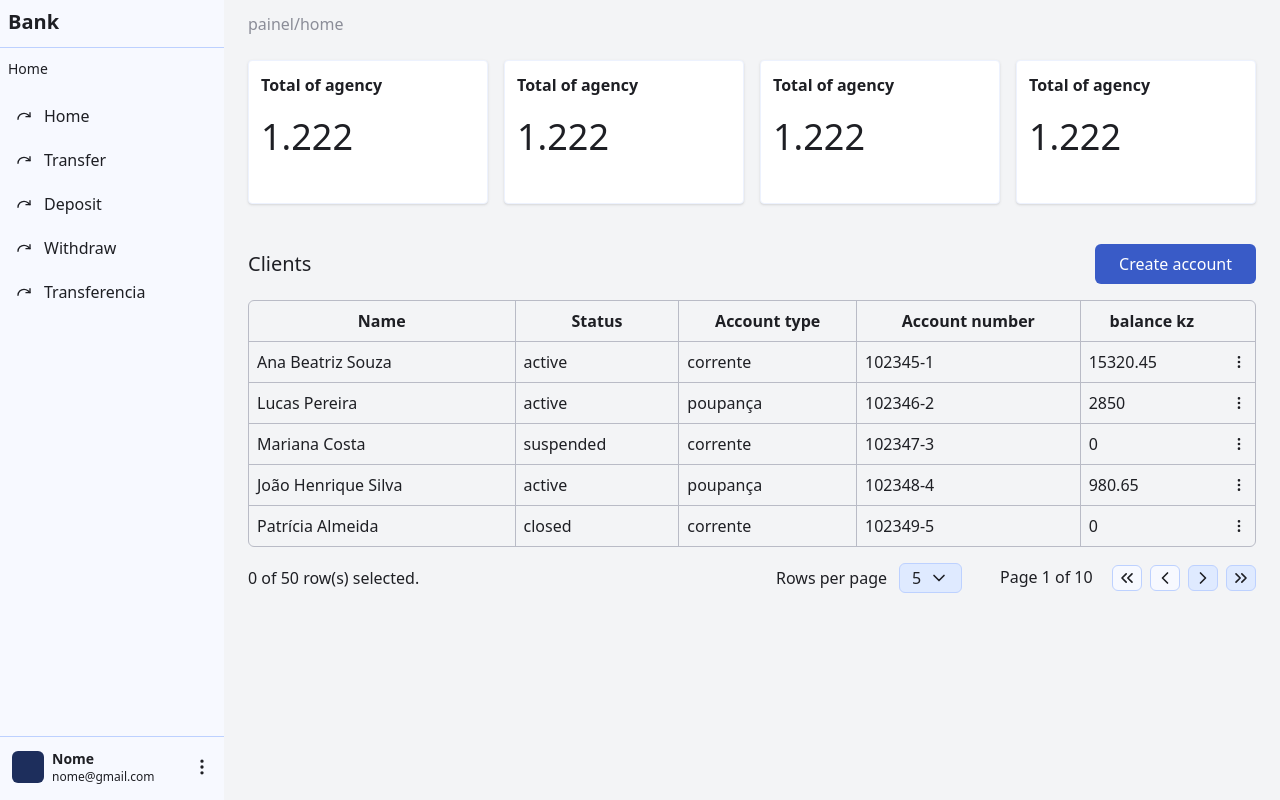
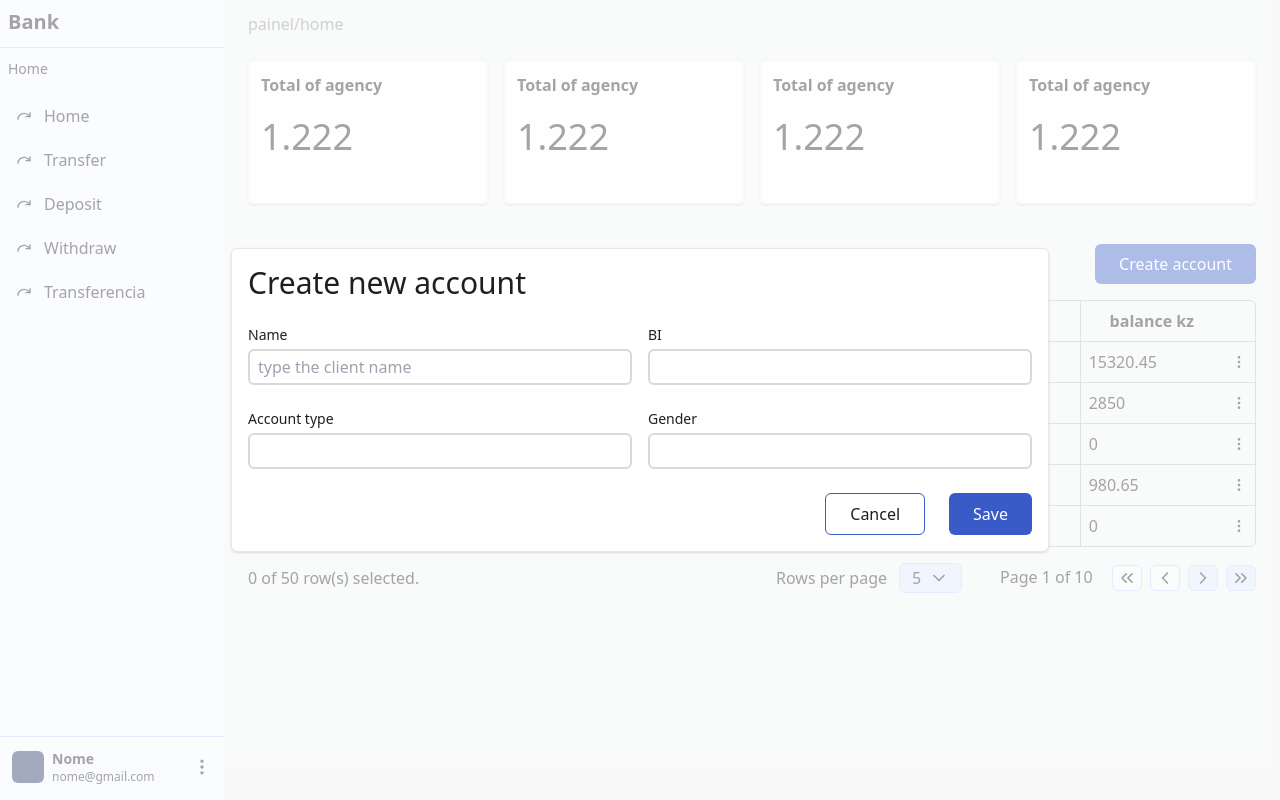
Before and after one commit to cesar7722a/trainings, a React (Vite) app: page /bank in a window 1280 px wide. Both pictures are taken after a click on the button "Create account". Built offline with nearby package versions, Linux system fonts and the light colour scheme.

Commit message:
feat: create form to create new user

```diff
--- a/src/components/input.tsx
+++ b/src/components/input.tsx
@@ -92,10 +92,7 @@ export function Input<T extends FieldValues>({
   return (
     <div className="flex flex-col w-96 space-y-1">
       {label && (
-        <Label
-          className={cn("text-sm font-medium", className)}
-          htmlFor={inputId}
-        >
+        <Label className={cn("text-sm font-medium")} htmlFor={inputId}>
           {label}
         </Label>
       )}
--- /dev/null
+++ b/src/private/form-create-client.tsx
@@ -0,0 +1,52 @@
+import { useForm } from "react-hook-form";
+import { Input } from "../components/input";
+
+export function CreateClient({
+  onClick,
+}: {
+  onClick: (value: boolean) => void;
+}) {
+  const { control, handleSubmit } = useForm();
+  const onSubmit = (data) => console.log(data);
+
+  const handleClodedModal = () => {
+    onClick(false);
+  };
+
+  return (
+    <form
+      onClick={(e) => e.stopPropagation()}
+      className="bg-white max-w-4xl border p-4 rounded-md shadow space-y-6"
+      onSubmit={handleSubmit(onSubmit)}
+    >
+      <p className="text-3xl">Create new account</p>
+      <div className="flex gap-x-4">
+        <Input
+          control={control}
+          name="name"
+          placeholder="type the client name"
+          label="Name"
+        />
+        <Input control={control} name="BI" label="BI" />
+      </div>
+      <div className="flex gap-x-4">
+        <Input name="account_type" control={control} label="Account type" />
+        <Input control={control} name="gender" label="Gender" />
+      </div>
+      <div className="flex justify-end gap-x-6">
+        <button
+          onClick={handleClodedModal}
+          className="border border-blue-11 hover:bg-blue-2 p-6 py-2 rounded-md"
+        >
+          Cancel
+        </button>
+        <button
+          type="submit"
+          className="bg-blue-11 hover:bg-blue-9 text-white p-6 py-2 rounded-md"
+        >
+          Save
+        </button>
+      </div>
+    </form>
+  );
+}
--- a/src/private/home.tsx
+++ b/src/private/home.tsx
@@ -1,6 +1,10 @@
+import { useState } from "react";
+import { Modal } from "../components/modal";
 import { Table } from "../components/table/table";
+import { CreateClient } from "./form-create-client";
 
 export default function Home() {
+  const [isOpenModal, setIsOpenModal] = useState(false);
   return (
     <div className="space-y-10">
       <div className="flex justify-between gap-x-4">
@@ -18,13 +22,24 @@ export default function Home() {
       </div>
       <div className="space-y-4">
         <div className="flex justify-between items-center">
-          <span className="text-xl">Clients</span>
-          <button className="bg-blue-11 hover:bg-blue-9 text-white p-6 py-2 rounded-md">
+          <span className="text-4xl font-bold">Clients</span>
+          <button
+            onClick={() => setIsOpenModal(true)}
+            className="bg-blue-11 hover:bg-blue-9 text-white p-6 py-2 rounded-md"
+          >
             Create account
           </button>
         </div>
         <Table />
       </div>
+      {isOpenModal && (
+        <Modal
+          className="flex justify-center items-center"
+          onClick={() => setIsOpenModal(false)}
+        >
+          <CreateClient onClick={() => setIsOpenModal(false)} />
+        </Modal>
+      )}
     </div>
   );
 }
```
